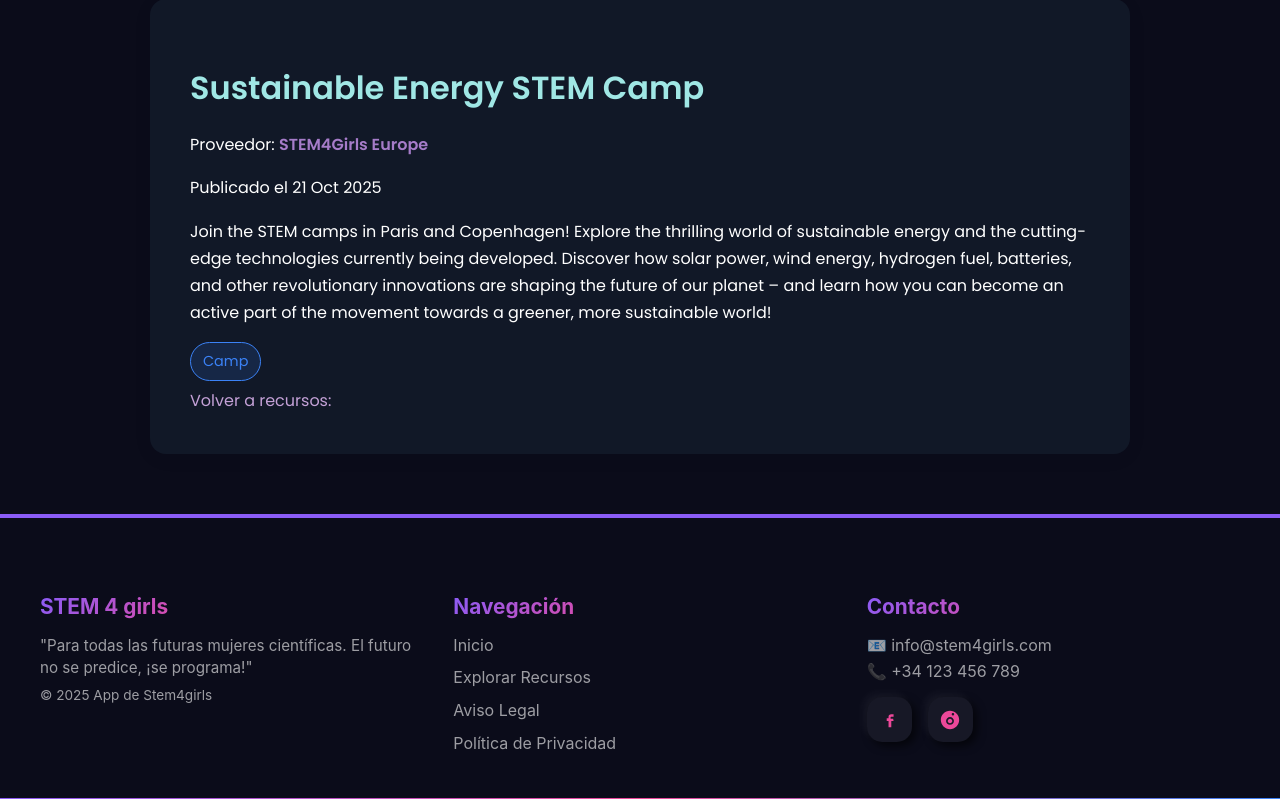
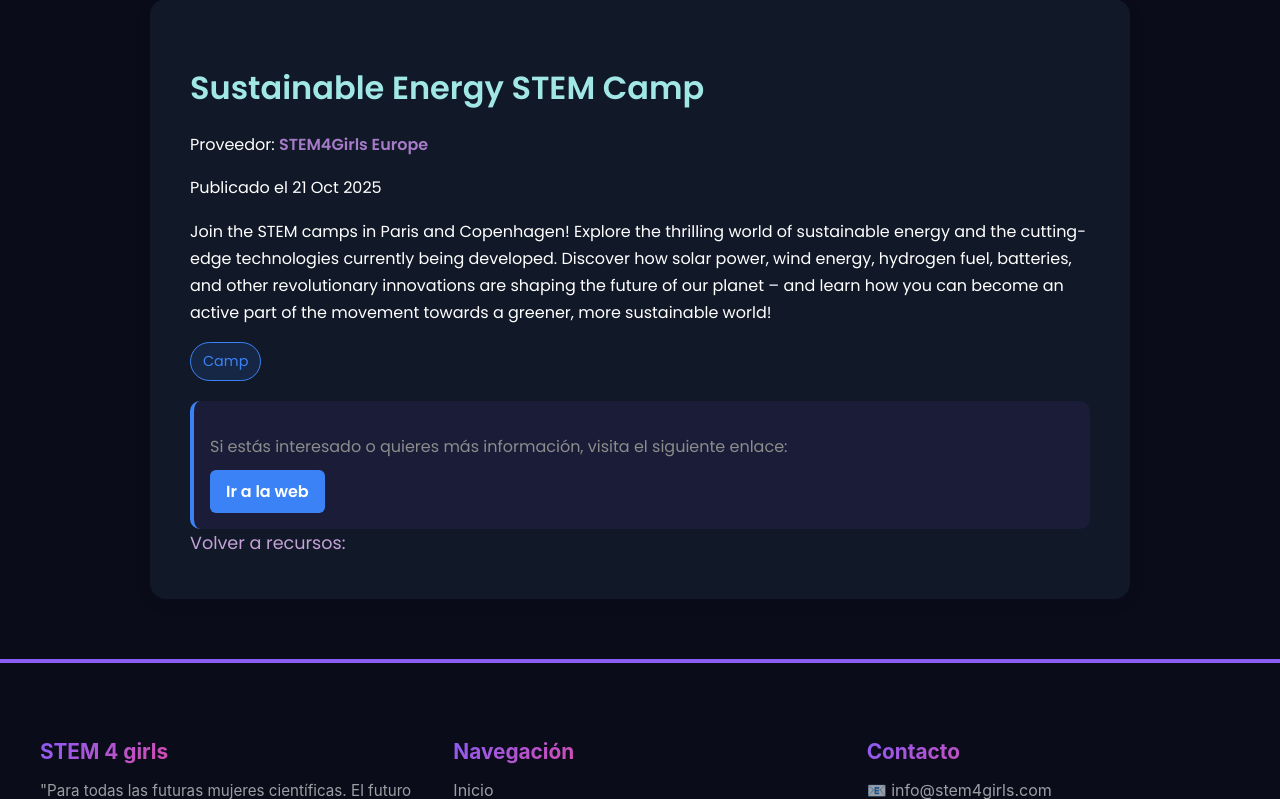
Before and after one commit to IRIA-PICO/stem4girls, a Django app: page /appstem4girls/recursos/1/ in a window 1280 px wide. Shown: the part 164-963 px from the top of the page. Run offline with Django 5.2, Linux system fonts and the light colour scheme; data comes from the database, SQL or seed files in the repository.

Commit message:
Cambios recursos

```diff
--- a/appstem4girls/static/css/recursos.css
+++ b/appstem4girls/static/css/recursos.css
@@ -48,7 +48,8 @@
 }
 .enlace_recursos a {
   text-decoration: none;
-   color: #C4A1D7;
+  font-size: 1.1rem;
+  color: #C4A1D7;
 }
 .enlace_recursos a:hover {
   color: #A67CC9;
@@ -92,7 +93,7 @@
   color: #A0E7E5;
   margin-bottom: 10px;
 }
-/* ==== CONTENEDOR DE VIDEOS ==== */
+/*  CONTENEDOR DE VIDEOS  */
 .video_container {
   position: relative;
   width: 100%;
@@ -117,7 +118,39 @@
   height: 100%;
   border: none;
 }
-/* Link volver */
+/* DIV ENLACE */
+.recurso_enlace {
+  margin-top: 20px;
+  background: rgba(139, 92, 246, 0.08);
+  padding: 16px;
+  border-left: 4px solid var(--accent);
+  border-radius: 10px;
+  text-align: left;
+}
+
+.recurso_enlace p {
+  font-size: 1rem;
+  color: #8c8c8c;
+  margin-bottom: 10px;
+}
+
+.btn_enlace {
+  display: inline-block;
+  background-color: var(--accent);
+  color: white;
+  font-weight: 600;
+  padding: 8px 16px;
+  border-radius: 6px;
+  text-decoration: none;
+  transition: background-color 0.3s ease, transform 0.2s ease;
+}
+
+.btn_enlace:hover {
+  background-color: #7c3aed;
+  transform: translateY(-2px);
+}
+
+/* Link proveedor */
 #Proveedor_r_link a {
   color: #A67CC9;
   text-decoration: none;
--- a/appstem4girls/templates/detalle_recurso.html
+++ b/appstem4girls/templates/detalle_recurso.html
@@ -8,6 +8,7 @@
 
 <div class="recurso">
     <h1>{{ recurso.titulo }}</h1>
+    <div class="contenido_recurso">
         <p id="Proveedor_r_link">Proveedor:
             <a href="{% url 'detalle_proveedor' recurso.proveedor.id %}">
                 {{ recurso.proveedor.nombre }}</a>
@@ -15,7 +16,6 @@
 
         <p> Publicado el {{ recurso.fecha_publicacion|date:"d M Y" }} </p>
         <p>{{recurso.descripcion}}</p>
-
         <!-- Tags -->
         {% if recurso.tags.all %}
             <div class="tags_recurso">
@@ -26,7 +26,17 @@
                 {% endfor %}
             </div>
         {% endif %}
+        <!-- Enlace -->
+        <div class="recurso_enlace">
+        <p>
+            Si estás interesado o quieres más información, visita el siguiente enlace:
+        </p>
+        <a href="{{ recurso.enlace }}" target="_blank" rel="noopener noreferrer" class="btn_enlace">
+            Ir a la web
+        </a>
+        </div>
 
+    </div>
     <!-- SI TIENE UN TAG "Video" -->
     {% for tag in recurso.tags.all %}
         {% if tag.nombre|lower == "video" %}
@@ -42,6 +52,7 @@
             {% endif %}
         {% endif %}
     {% endfor%}
+
     <!-- Enlace VOLVER -->
      <div class="enlace_recursos">
     <a href="{% url 'lista_recursos' %}">Volver a recursos:</a></div>
```
Lines whose indentation alone changed are shown as unchanged.
